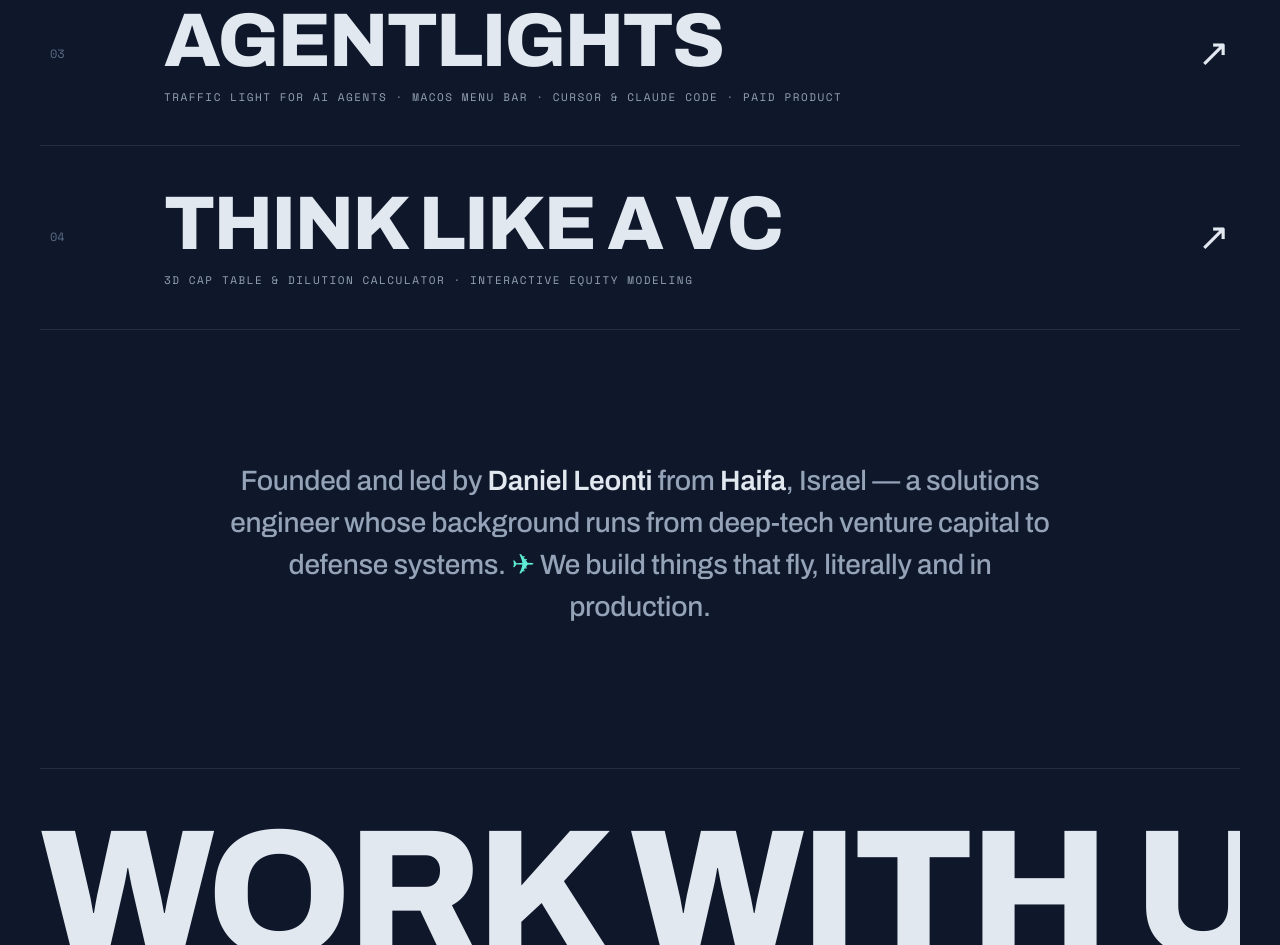
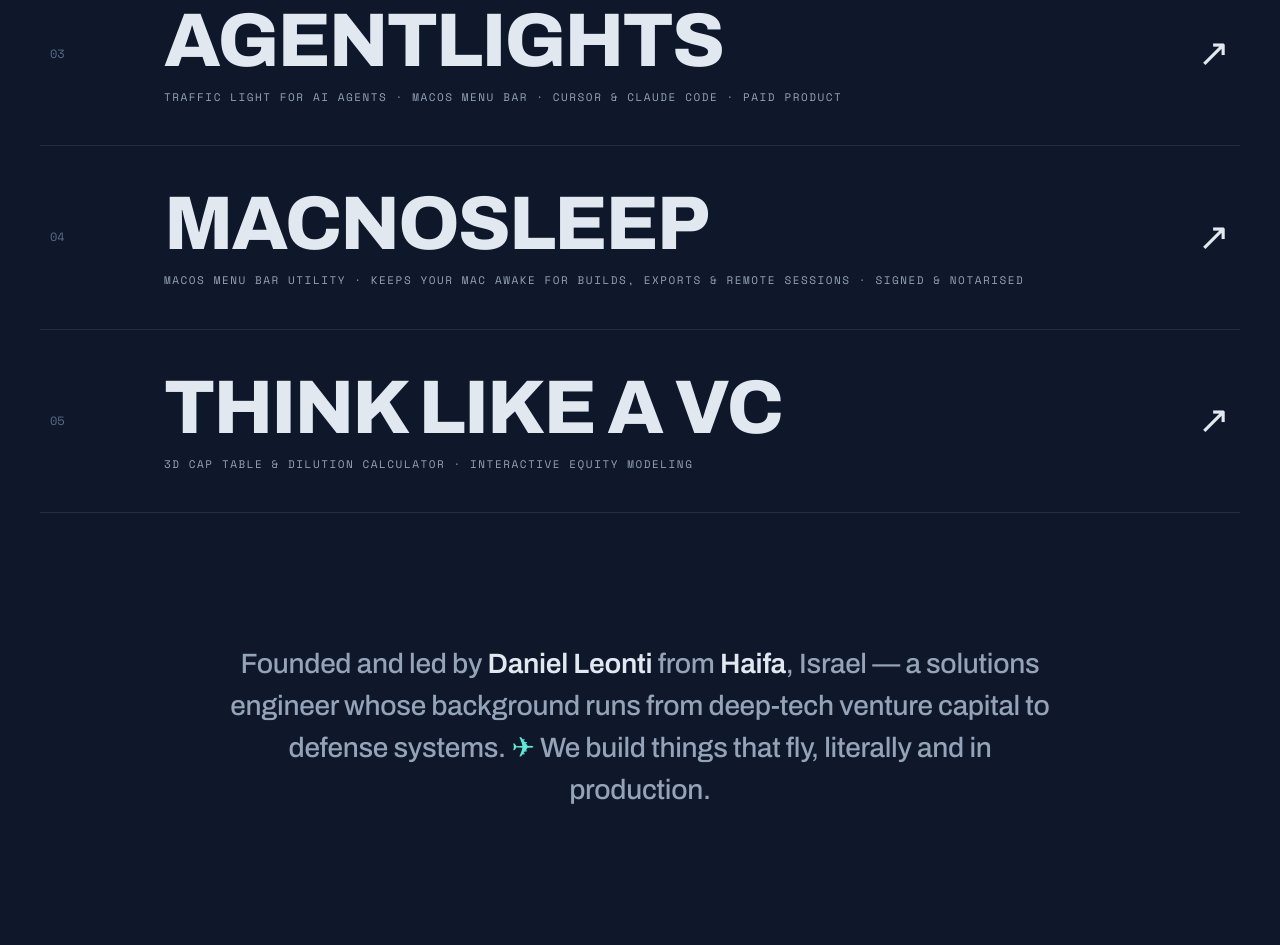
Before and after one commit to DanLeonti/leonti.solutions, a plain HTML site: page public/index.html in a window 1280 px wide. Shown: the part 4057-5002 px from the top of the page. Drawn offline with nearby package versions, Linux system fonts and the light colour scheme; no server answers.

Commit message:
Add MacNoSleep to subcompanies

```diff
--- a/public/index.html
+++ b/public/index.html
@@ -373,9 +373,16 @@
       <span class="go">↗</span>
     </div>
   </a>
+  <a class="wk fade" href="https://macnosleep.com" target="_blank" rel="noopener" data-h>
+    <div class="inner">
+      <span class="idx">04</span>
+      <div><h3>MacNoSleep</h3><div class="sub">macOS menu bar utility · keeps your Mac awake for builds, exports &amp; remote sessions · signed &amp; notarised</div></div>
+      <span class="go">↗</span>
+    </div>
+  </a>
   <a class="wk fade" href="https://thinklikevc.vercel.app" target="_blank" rel="noopener" data-h>
     <div class="inner">
-      <span class="idx">04</span>
+      <span class="idx">05</span>
       <div><h3>Think Like a VC</h3><div class="sub">3D cap table &amp; dilution calculator · interactive equity modeling</div></div>
       <span class="go">↗</span>
     </div>
```
